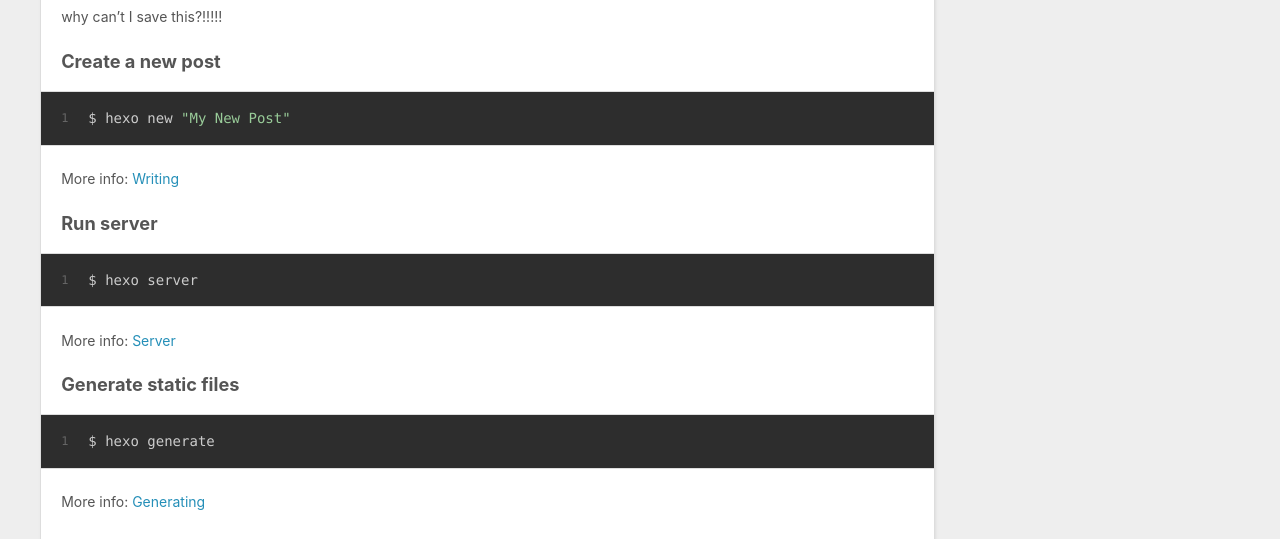
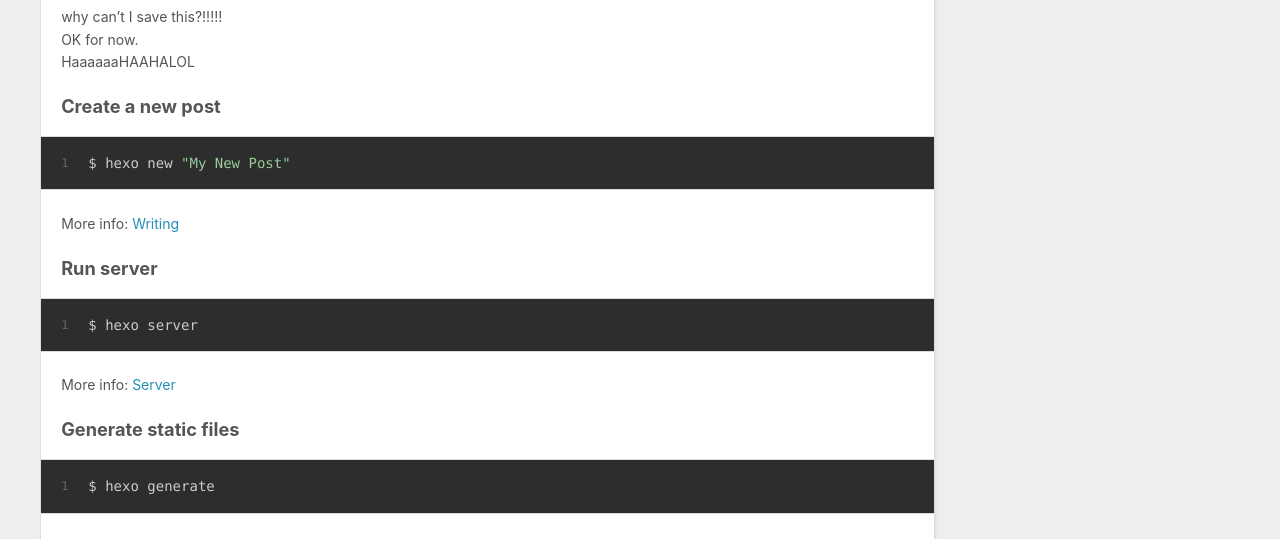
Before and after one commit to NONEremainer/NONEremainer.github.io, a plain HTML site: page 2024/08/12/hello-world/index.html in a window 1280 px wide. Shown: the part 561-1100 px from the top of the page. Drawn offline with Linux system fonts and the light colour scheme.

Commit message:
Site updated: 2024-08-12 12:12:40

```diff
--- a/2024/08/12/hello-world/index.html
+++ b/2024/08/12/hello-world/index.html
@@ -14,7 +14,7 @@
 <meta property="og:description" content="Welcome to Hexo! This is your very first post. Check documentation for more info. If you get any problems when using Hexo, you can find the answer in troubleshooting or you can ask me on GitHub. HELLO">
 <meta property="og:locale" content="en_US">
 <meta property="article:published_time" content="2024-08-12T03:11:46.417Z">
-<meta property="article:modified_time" content="2024-08-12T04:10:53.116Z">
+<meta property="article:modified_time" content="2024-08-12T04:12:29.254Z">
 <meta property="article:author" content="RMMC">
 <meta name="twitter:card" content="summary">
 
@@ -94,7 +94,7 @@
     <div class="e-content article-entry" itemprop="articleBody">
 
         <p>Welcome to <a target="_blank" rel="noopener" href="https://hexo.io/">Hexo</a>! This is your very first post. Check <a target="_blank" rel="noopener" href="https://hexo.io/docs/">documentation</a> for more info. If you get any problems when using Hexo, you can find the answer in <a target="_blank" rel="noopener" href="https://hexo.io/docs/troubleshooting.html">troubleshooting</a> or you can ask me on <a target="_blank" rel="noopener" href="https://github.com/hexojs/hexo/issues">GitHub</a>.</p>
-<h2 id="HELLO-WORLD"><a href="#HELLO-WORLD" class="headerlink" title="HELLO WORLD"></a>HELLO WORLD</h2><p>why can’t I save this?!!!!!</p>
+<h2 id="HELLO-WORLD"><a href="#HELLO-WORLD" class="headerlink" title="HELLO WORLD"></a>HELLO WORLD</h2><p>why can’t I save this?!!!!!<br>OK for now.<br>HaaaaaaHAAHALOL</p>
 <h3 id="Create-a-new-post"><a href="#Create-a-new-post" class="headerlink" title="Create a new post"></a>Create a new post</h3><figure class="highlight bash"><table><tr><td class="gutter"><pre><span class="line">1</span><br></pre></td><td class="code"><pre><span class="line">$ hexo new <span class="string">&quot;My New Post&quot;</span></span><br></pre></td></tr></table></figure>
 
 <p>More info: <a target="_blank" rel="noopener" href="https://hexo.io/docs/writing.html">Writing</a></p>
```
Also changed, not shown: index.html (+1 -1 lines).
